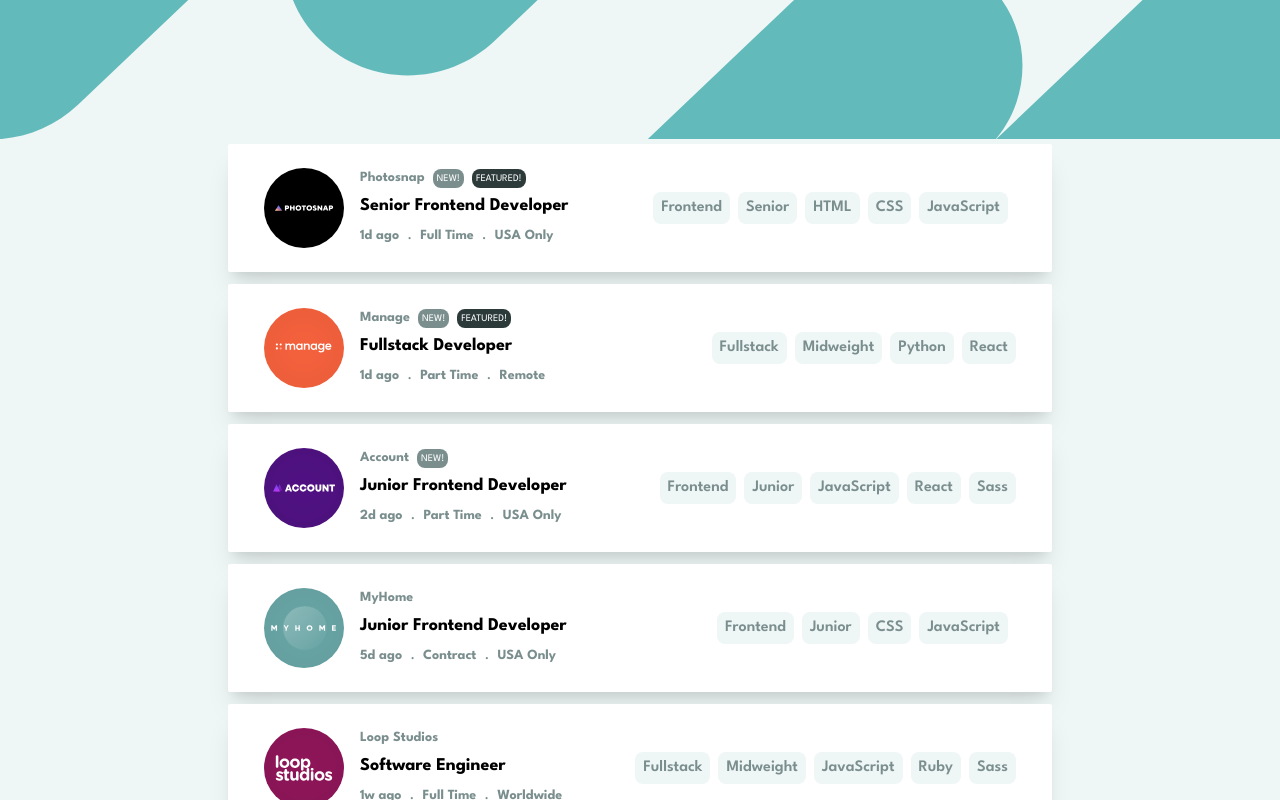
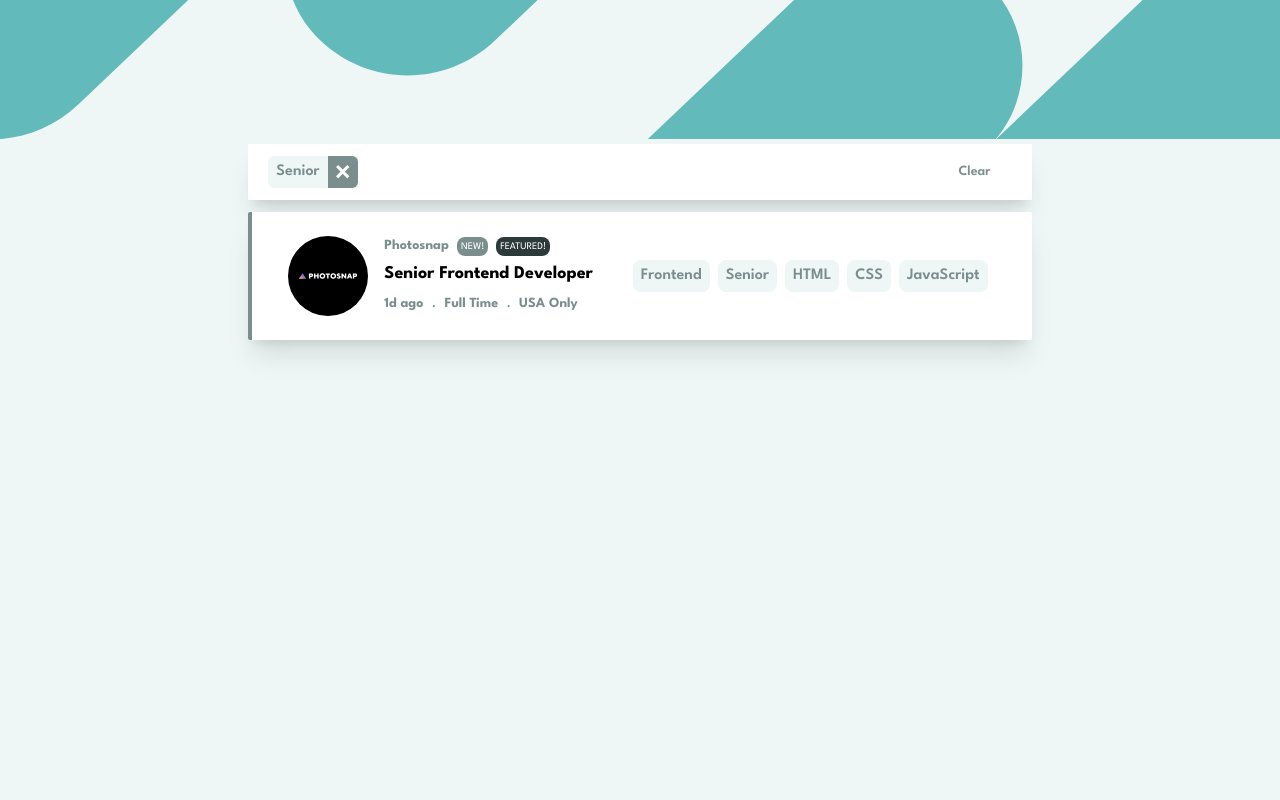
Before and after one commit to Ehsan-eslami/job-listings-with-filtering, a Next.js app: page / in a window 1280 px wide. Both pictures are taken after a click on the element "Senior". Shown: the top 800 px of the page. Built offline with nearby package versions, Linux system fonts and the light colour scheme.

Commit message:
Feat: complete the filter function

```diff
--- a/src/components/JobList.tsx
+++ b/src/components/JobList.tsx
@@ -25,6 +25,7 @@ const JobList: React.FC<PostsProps> = ({ posts }) => {
   const [data, setData ] = useState(posts);
   const [filters, setFilters] = useState({
     role: '',
+    level: '',
     languages: [] as string[],
     tools: [] as string[]
   });
@@ -37,6 +38,9 @@ const JobList: React.FC<PostsProps> = ({ posts }) => {
     let filteredData = [...posts];
     if (filters.role) {
       filteredData = filteredData.filter(post => post.role === filters.role);
+    }
+    if (filters.level) {
+      filteredData = filteredData.filter(post => post.level === filters.level);
     }
     if (filters.languages.length > 0) {
       filteredData = filteredData.filter(post =>
@@ -56,6 +60,8 @@ const JobList: React.FC<PostsProps> = ({ posts }) => {
       const updatedFilters = { ...prev };
       if (type === 'role') {
         updatedFilters.role = value;
+      } else if (type === 'level') {
+        updatedFilters.level = value;
       } else if (type === 'language') {
         updatedFilters.languages = updatedFilters.languages.includes(value)
           ? updatedFilters.languages.filter(lang => lang !== value)
@@ -74,6 +80,8 @@ const JobList: React.FC<PostsProps> = ({ posts }) => {
       const updatedFilters = { ...prev };
       if (type === 'role') {
         updatedFilters.role = '';
+      } else if (type === 'level') {
+        updatedFilters.level = '';
       } else if (type === 'language') {
         updatedFilters.languages = updatedFilters.languages.filter(lang => lang !== value);
       } else if (type === 'tool') {
@@ -86,7 +94,7 @@ const JobList: React.FC<PostsProps> = ({ posts }) => {
   return (
     <>
       <ul>
-        { (filters.role || filters.languages.length > 0 || filters.tools.length > 0) &&
+        { (filters.role || filters.level || filters.languages.length > 0 || filters.tools.length > 0) &&
           <div className="filter-input">
             <div className="w-[90%] flex gap-2 flex-wrap rounded-md">
               {filters.role && (
@@ -96,6 +104,16 @@ const JobList: React.FC<PostsProps> = ({ posts }) => {
                   </span>
                   <div className="bg-darkGrayishCyan flex justify-center items-center p-2 rounded-r-md hover:bg-black duration-200">
                     <img src="/images/icon-remove.svg" alt="" onClick={() => clearFilter('role', filters.role)} />
+                  </div>
+                </div>
+              )}
+              {filters.level && (
+                <div className="filter-chip">
+                  <span className="py-1 px-2">
+                  {filters.level}
+                  </span>
+                  <div className="bg-darkGrayishCyan flex justify-center items-center p-2 rounded-r-md hover:bg-black duration-200">
+                    <img src="/images/icon-remove.svg" alt="" onClick={() => clearFilter('level', filters.level)} />
                   </div>
                 </div>
               )}
@@ -122,7 +140,7 @@ const JobList: React.FC<PostsProps> = ({ posts }) => {
             </div>
             <button
               type="button"
-              onClick={() => setFilters({ role: '', languages: [], tools: [] })}
+              onClick={() => setFilters({ role: '',level: '', languages: [], tools: [] })}
               className="w-[10%] text-sm hover:underline duration-200"
             >
               Clear
@@ -130,7 +148,10 @@ const JobList: React.FC<PostsProps> = ({ posts }) => {
           </div>
         }
         { data.map(post => (
-          <li key={post.id}>
+          <li
+            key={post.id}
+            className={post.featured && " border-l-4 border-darkGrayishCyan"}
+          >
             <div className="flex flex-row gap-4">
               <div>
                 <img
@@ -180,7 +201,10 @@ const JobList: React.FC<PostsProps> = ({ posts }) => {
               >
                 {post.role}
               </p>
-              <p className="filter">
+              <p
+                className="filter"
+                onClick={()=> handleFilterChange('level', post.level)}
+              >
                 {post.level}
               </p>
               <div className="flex flex-row gap-2">
--- a/src/styles/globals.css
+++ b/src/styles/globals.css
@@ -72,6 +72,7 @@ ul{
 
 li{
   @apply bg-white shadow-xl flex flex-row justify-between gap-10 py-6 px-9  rounded-sm hover:scale-[1.02] duration-200
+
 }
 
 p{
```
Also changed, not shown: text.txt (deleted).
